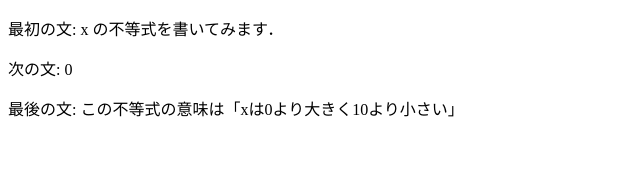
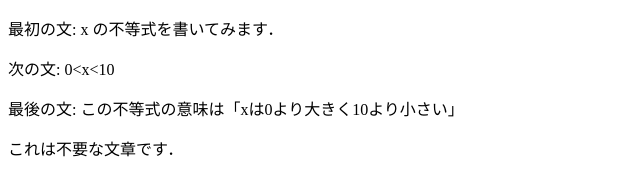
Before and after one commit to snishita/medialabo, a plain HTML site: page practice-html/structure.html in a window 1280 px wide. Shown: the whole page, without its empty margins (0-640 px from the left). Drawn offline with Linux system fonts and the light colour scheme.

Commit message:
B組用にstructure.html を初期化

```diff
--- a/practice-html/structure.html
+++ b/practice-html/structure.html
@@ -5,10 +5,9 @@
     <title>演習1-3</title>
   </head>
   <body>
-   <p>最初の文: x の不等式を書いてみます．</p>
-   <p>次の文: 0<x<0</p>
-   <p>最後の文: この不等式の意味は「xは0より大きく10より小さい」</p>
-
-   <!--<p>これは不要な文章です．</p>-->
+    <p>最初の文: x の不等式を書いてみます．</p>
+    <p>次の文: 0&lt;x&lt;10</p>
+    <p>最後の文: この不等式の意味は「xは0より大きく10より小さい」</p>
+    <p>これは不要な文章です．</p>
   </body>
 </html>
```
Also changed, not shown: 1 other file.
